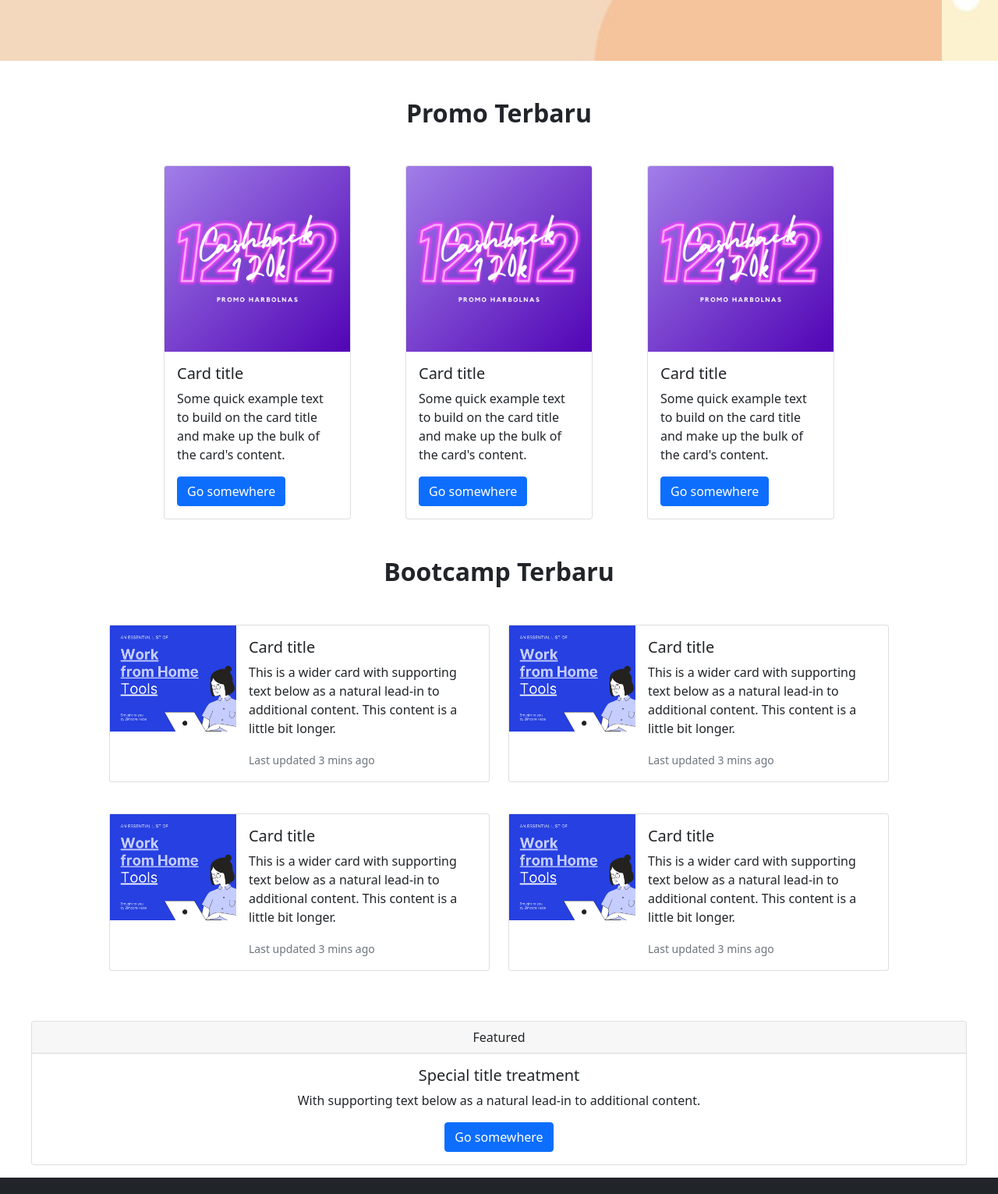
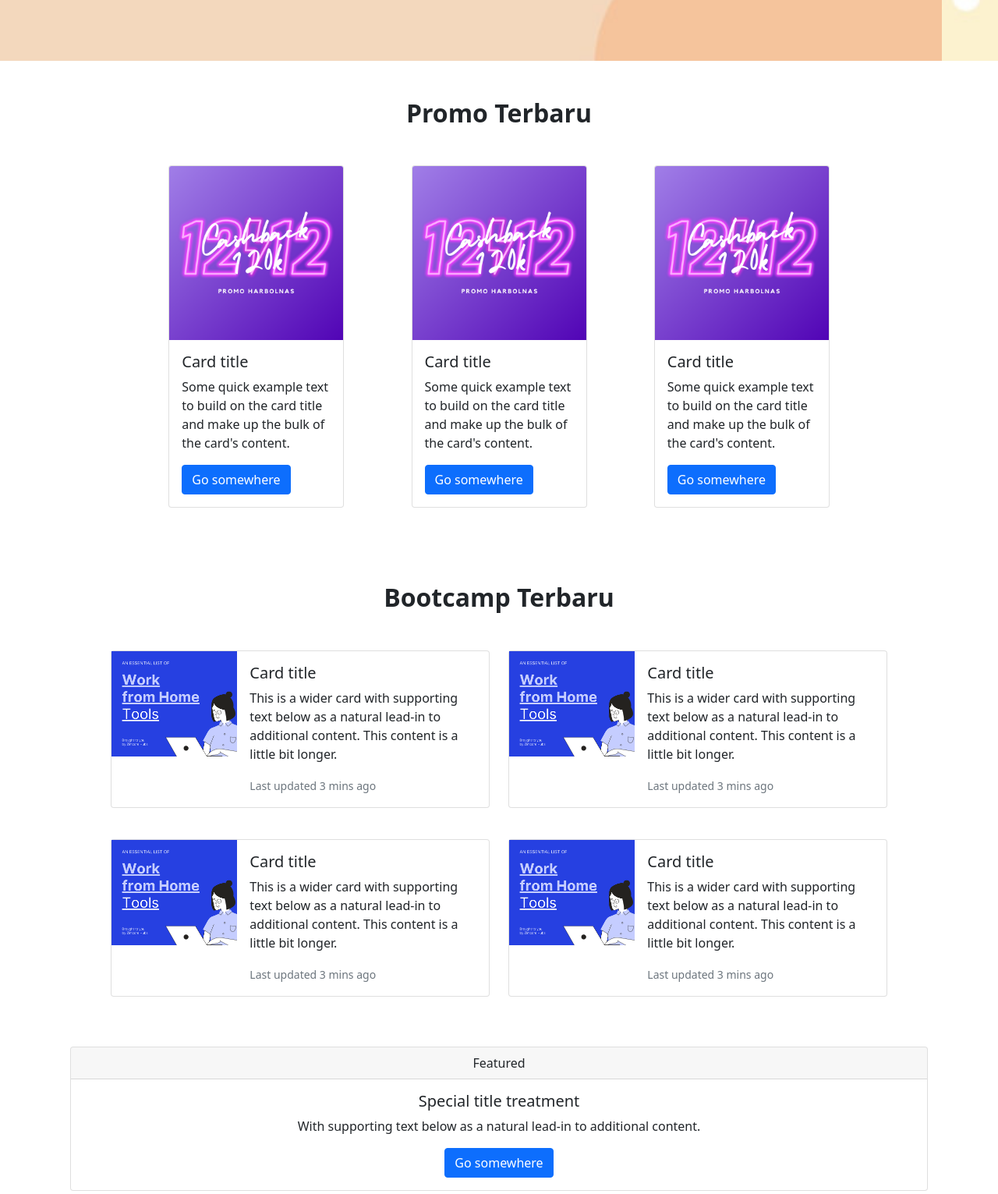
Before and after one commit to trisnanugraha/trisnanugraha.github.io, a plain HTML site: page index.html in a window 1280 px wide. Shown: the part 700-2231 px from the top of the page at 78% size. Drawn offline with nearby package versions, Linux system fonts and the light colour scheme.

Commit message:
fixed layouting

```diff
--- a/index.html
+++ b/index.html
@@ -68,12 +68,14 @@
             </div>
         </div>
 
-        <div id="promo" class="container-fluid my-5">
+        <div id="promo" class="container my-5 mx-auto">
             <h1 class="text-center fw-bold fs-2 my-5">Promo Terbaru</h1>
 
-            <div class="d-flex justify-content-evenly mx-auto" style="width: 1000px;">
-
-                <div class="card" style="width: 15rem;">
+            <!-- <div class="d-flex justify-content-evenly mx-auto" style="width: 1000px;"> -->
+            <div class="container">
+                <div class="row justify-content-evenly mx-5">
+                    <div class="col-sm-3 mb-5">
+                        <div class="card">
                             <img src="./assets/thumbnail.png" class="card-img-top" alt="...">
                             <div class="card-body">
                                 <h5 class="card-title">Card title</h5>
@@ -83,8 +85,10 @@
                                 <a href="#" class="btn btn-primary">Go somewhere</a>
                             </div>
                         </div>
+                    </div>
 
-                <div class="card" style="width: 15rem;">
+                    <div class="col-sm-3 mb-5">
+                        <div class="card">
                             <img src="./assets/thumbnail.png" class="card-img-top" alt="...">
                             <div class="card-body">
                                 <h5 class="card-title">Card title</h5>
@@ -94,8 +98,10 @@
                                 <a href="#" class="btn btn-primary">Go somewhere</a>
                             </div>
                         </div>
+                    </div>
 
-                <div class="card" style="width: 15rem;">
+                    <div class="col-sm-3 mb-5">
+                        <div class="card">
                             <img src="./assets/thumbnail.png" class="card-img-top" alt="...">
                             <div class="card-body">
                                 <h5 class="card-title">Card title</h5>
@@ -105,22 +111,24 @@
                                 <a href="#" class="btn btn-primary">Go somewhere</a>
                             </div>
                         </div>
-
                     </div>
                 </div>
             </div>
 
-        <div id="bootcamp">
+        </div>
+        </div>
+
+        <div id="bootcamp" class="container">
             <h1 class="text-center fw-bold fs-2 my-5">Bootcamp Terbaru</h1>
-            <div class="d-flex justify-content-evenly mx-auto" style="width: 1000px;">
-                <div class="row row-cols-1 row-cols-md-2 g-4">
+            <div class="d-flex justify-content-around mx-5">
+                <div class="row row-cols-1 row-cols-sm-2 g-4 mx-auto">
                     <div class="col">
                         <div class="card mb-3">
                             <div class="row g-0">
-                                <div class="col-md-4">
-                                    <img class="d-block w-100" src="./assets/thumbnail-2.png" alt="...">
+                                <div class="col-sm-4">
+                                    <img width="100%" src="./assets/thumbnail-2.png" alt="...">
                                 </div>
-                                <div class="col-md-8">
+                                <div class="col-sm-8">
                                     <div class="card-body">
                                         <h5 class="card-title">Card title</h5>
                                         <p class="card-text">This is a wider card with supporting text below as a
@@ -136,10 +144,10 @@
                     <div class="col">
                         <div class="card mb-3">
                             <div class="row g-0">
-                                <div class="col-md-4">
-                                    <img class="d-block w-100" src="./assets/thumbnail-2.png" alt="...">
+                                <div class="col-sm-4">
+                                    <img width="100%" src="./assets/thumbnail-2.png" alt="...">
                                 </div>
-                                <div class="col-md-8">
+                                <div class="col-sm-8">
                                     <div class="card-body">
                                         <h5 class="card-title">Card title</h5>
                                         <p class="card-text">This is a wider card with supporting text below as a
@@ -155,10 +163,10 @@
                     <div class="col">
                         <div class="card mb-3">
                             <div class="row g-0">
-                                <div class="col-md-4">
-                                    <img class="d-block w-100" src="./assets/thumbnail-2.png" alt="...">
+                                <div class="col-sm-4">
+                                    <img width="100%" src="./assets/thumbnail-2.png" alt="...">
                                 </div>
-                                <div class="col-md-8">
+                                <div class="col-sm-8">
                                     <div class="card-body">
                                         <h5 class="card-title">Card title</h5>
                                         <p class="card-text">This is a wider card with supporting text below as a
@@ -174,10 +182,10 @@
                     <div class="col">
                         <div class="card mb-3">
                             <div class="row g-0">
-                                <div class="col-md-4">
-                                    <img class="d-block w-100" src="./assets/thumbnail-2.png" alt="...">
+                                <div class="col-sm-4">
+                                    <img width="100%" src="./assets/thumbnail-2.png" alt="...">
                                 </div>
-                                <div class="col-md-8">
+                                <div class="col-sm-8">
                                     <div class="card-body">
                                         <h5 class="card-title">Card title</h5>
                                         <p class="card-text">This is a wider card with supporting text below as a
@@ -194,8 +202,8 @@
             </div>
         </div>
 
-        <div id="special-features mx-5">
-            <div class="card text-center mx-auto mt-5 mb-3" style="width: 1200px;">
+        <div id="special-features mx-5" class="container">
+            <div class="card text-center mx-2 mt-5 mb-3">
                 <div class="card-header">
                     Featured
                 </div>
@@ -209,7 +217,7 @@
     </main>
     <footer>
         <div id="contact-us" class="bg-dark text-center text-white pb-4">
-            <div class="mx-auto pt-4" style="width: 1000px;">
+            <div class="container col-sm-8 mx-auto px-4 pt-4">
                 <div>
                     <button type="button" class="btn btn-outline-light mx-1"><i class="fa fa-facebook-f"></i></button>
                     <button type="button" class="btn btn-outline-light mx-1"><i class="fa fa-twitter"></i></button>
```
Lines whose indentation alone changed are shown as unchanged.
